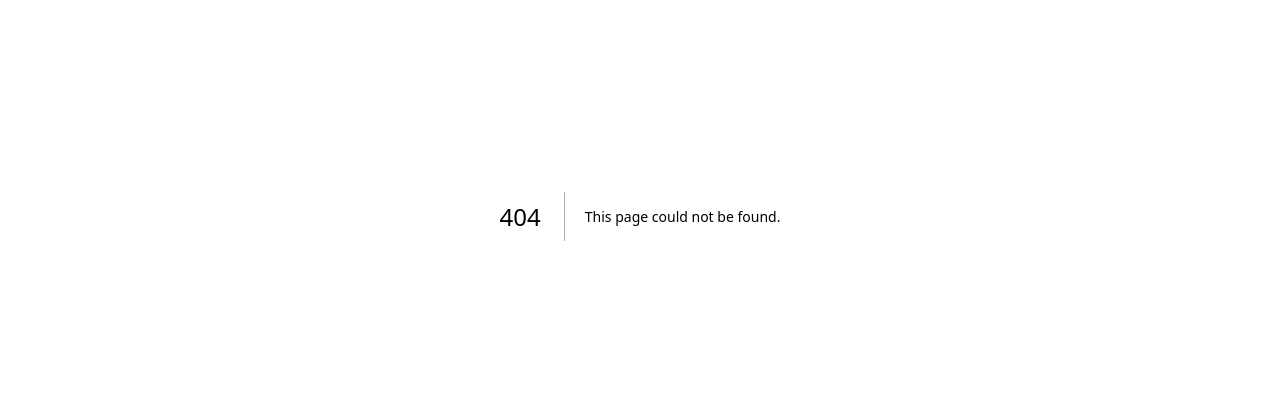
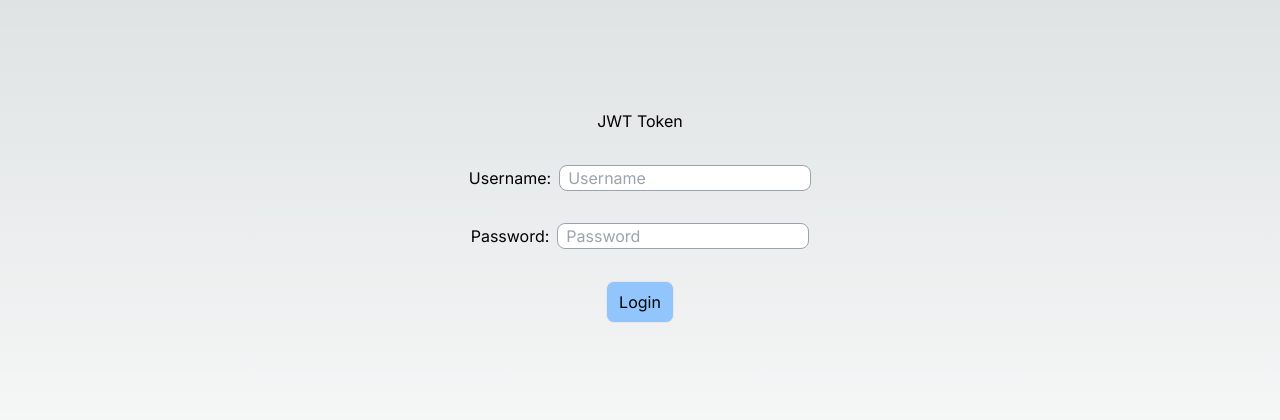
Before and after one commit to salmanahmed221/jwt-demo-2, a Next.js app: page /login in a window 1280 px wide. Before the commit this address had no page. Shown: the part 184-604 px from the top of the page. Built offline with nearby package versions, Linux system fonts and the light colour scheme.

Commit message:
jwt demo by hamzah syed

```diff
--- a/package.json
+++ b/package.json
@@ -15,6 +15,7 @@
     "autoprefixer": "10.4.15",
     "eslint": "8.47.0",
     "eslint-config-next": "13.4.19",
+    "jose": "^4.14.4",
     "next": "13.4.19",
     "postcss": "8.4.28",
     "react": "18.2.0",
--- /dev/null
+++ b/src/app/api/login/route.ts
@@ -0,0 +1,25 @@
+import { NextRequest, NextResponse } from 'next/server';
+import { SignJWT } from 'jose';
+import { getJWTsecretKey } from '@/lib/auth';
+import { cookies } from 'next/headers';
+
+export async function POST(request: NextRequest) {
+  const body = await request.json();
+
+  if (body.username === 'admin' && body.password === 'admin') {
+    const createjwt = await new SignJWT({
+      username: body.username,
+      role: 'admin',
+    })
+      .setProtectedHeader({ alg: 'HS256' })
+      .setIssuedAt()
+      .setExpirationTime('1m')
+      .sign(new TextEncoder().encode(getJWTsecretKey()));
+    cookies().set('user_token', createjwt, { httpOnly: true });
+    return NextResponse.json({ accessToken: createjwt }, { status: 200 });
+  }
+  return NextResponse.json(
+    { Error: { message: 'Failed to create token' } },
+    { status: 400 }
+  );
+}
--- /dev/null
+++ b/src/app/login/page.tsx
@@ -0,0 +1,65 @@
+"use client";
+import { useRouter } from "next/navigation";
+
+export default function LoginPage() {
+    const router = useRouter();
+    const handleSubmit = async (event: any) => {
+        event.preventDefault();
+
+        const formData = new FormData(event.target);
+        const username = formData.get("username");
+        const password = formData.get("password");
+
+        const res = await fetch("/api/login", {
+            method: "POST",
+            body: JSON.stringify({ username, password }),
+        });
+        // console.log(object);
+        const { accessToken } = await res.json();
+        console.log(accessToken);
+        if (accessToken) {
+            // const nextUrl = searchParams.get('next')
+            // @see: https://github.com/vercel/next.js/discussions/44149
+            router.push("/");
+        } else {
+            // Make your shiny error handling with a great user experience
+            alert("Login failed due to incorrect email or password");
+        }
+    };
+
+    return (
+        <div className="flex flex-col gap-8 justify-center items-center w-full h-screen">
+            <h1>JWT Token</h1>
+
+            <form
+                onSubmit={handleSubmit}
+                className="flex flex-col gap-8 justify-center items-center "
+            >
+                <label>
+                    Username:
+                    <input
+                        type="text"
+                        name="username"
+                        placeholder="Username"
+                        className="text-black outline-none border border-gray-400 ml-2 rounded-lg px-2"
+                    />
+                </label>
+                <label>
+                    Password:
+                    <input
+                        type="password"
+                        name="password"
+                        placeholder="Password"
+                        className="text-black outline-none border border-gray-400 ml-2 rounded-lg px-2"
+                    />
+                </label>
+                <button
+                    type="submit"
+                    className="border bg-blue-300 px-3 py-2 rounded-lg hover:bg-black hover:text-white ease-in duration-300 "
+                >
+                    Login
+                </button>
+            </form>
+        </div>
+    );
+}
--- /dev/null
+++ b/src/app/protected/page.tsx
@@ -0,0 +1,9 @@
+const Protected = () => {
+    return (
+        <div className="flex w-full h-screen justify-center items-center font-bold text-5xl">
+            <h1>Protected Page</h1>
+        </div>
+    );
+};
+
+export default Protected;
--- /dev/null
+++ b/src/lib/auth.ts
@@ -0,0 +1,7 @@
+export function getJWTsecretKey() {
+  const secret = process.env.JWT_SECRET_TOKEN;
+  if (!secret || secret.length === 0) {
+    throw new Error('JWT secret is not set in env');
+  }
+  return secret;
+}
```
Also changed, not shown: src/middleware.ts (added, +44 -0 lines), 1 other file (tests, documents, lock files or other folders).
